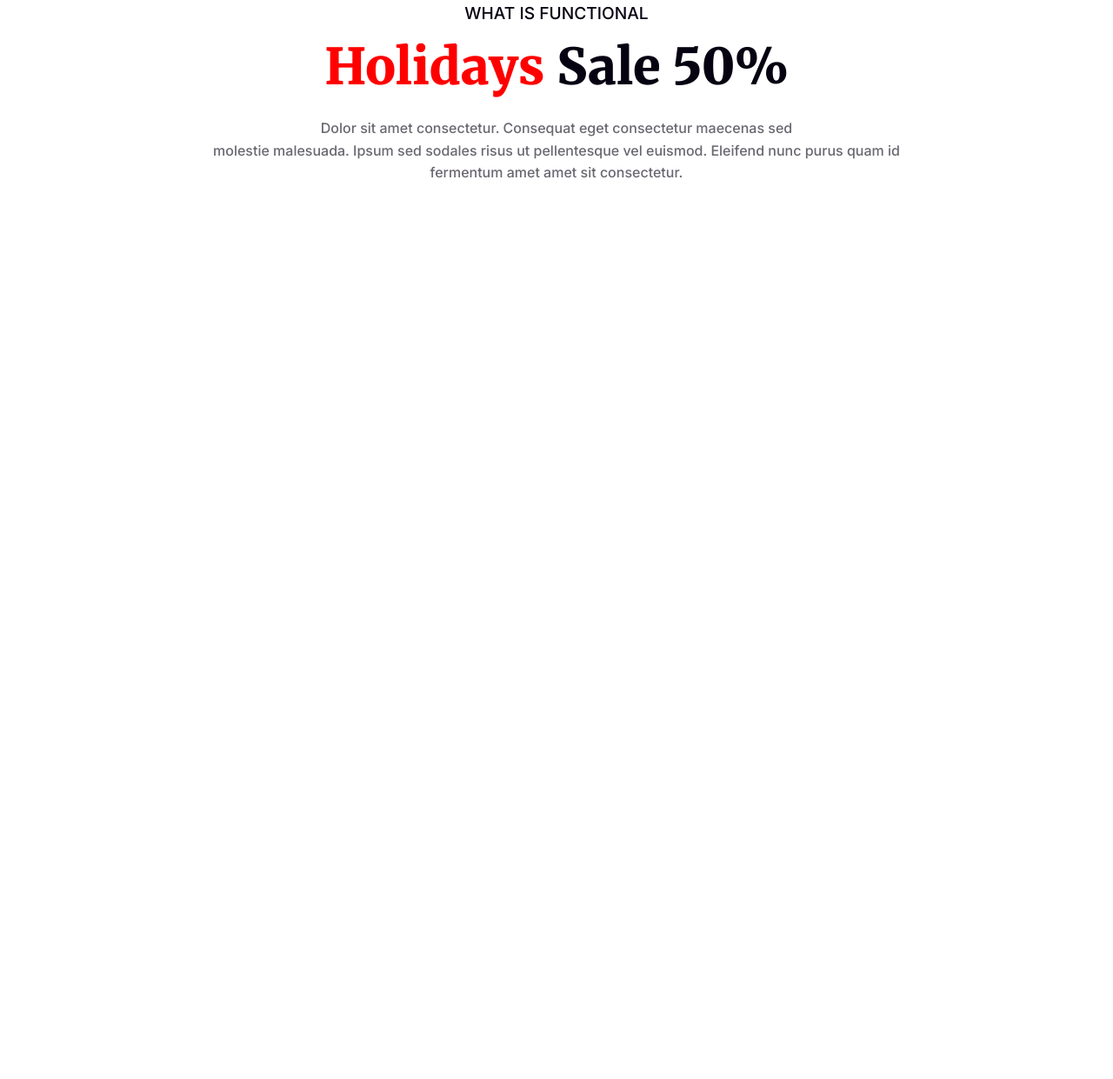
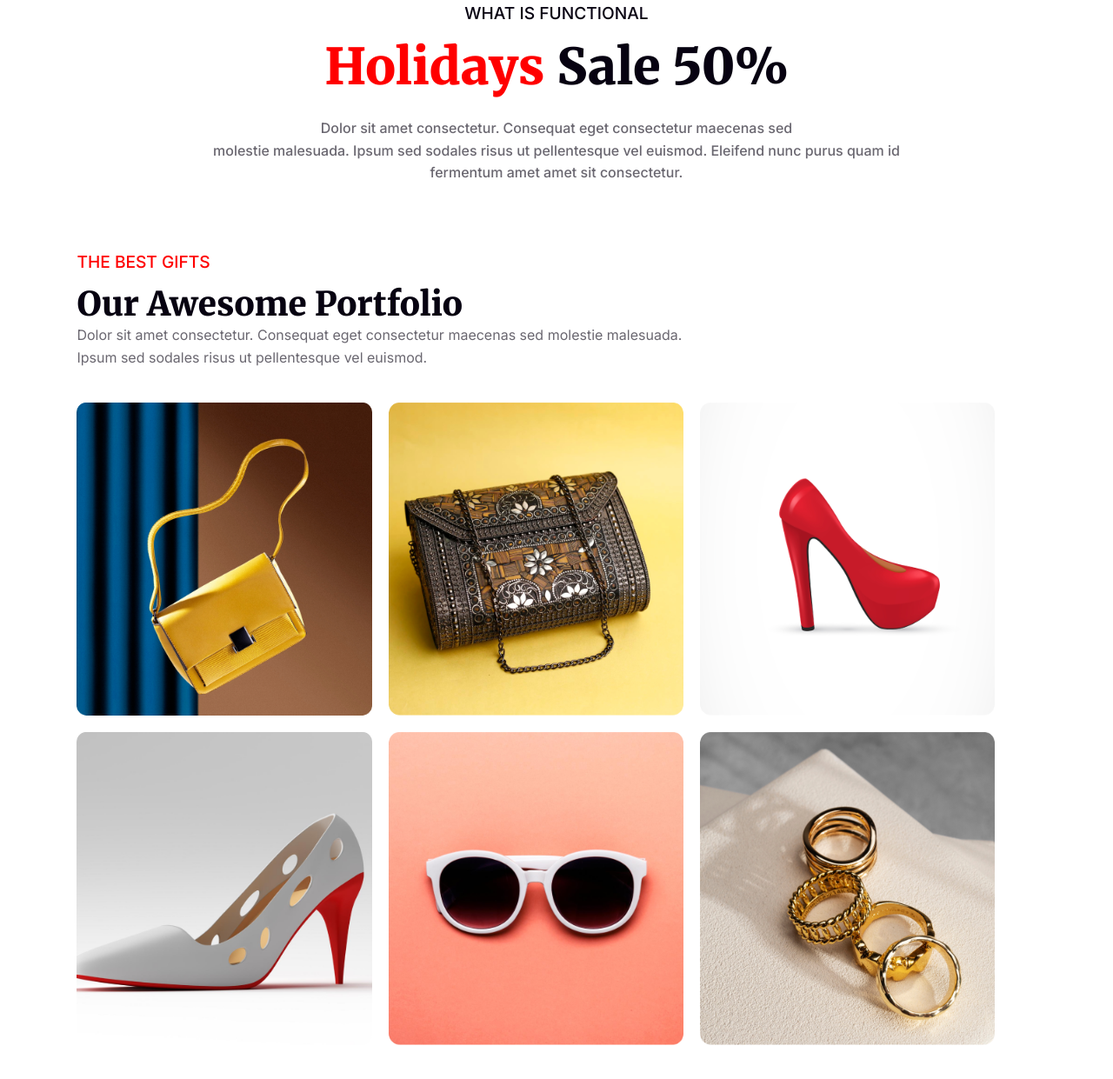
Before and after one commit to AR-Aourangazeb-Alif/b9-a1, a plain HTML site: page index.html in a window 1280 px wide. Shown: the part 3672-4913 px from the top of the page at 87% size. Before the commit the page ends 3973 px from the top, so only its background shows below. Drawn offline with Linux system fonts and the light colour scheme.

Commit message:
did the portfolio part

```diff
--- a/index.html
+++ b/index.html
@@ -128,15 +128,59 @@
                 <p>Dolor sit amet consectetur. Consequat eget consectetur      maecenas sed <br>
                 molestie malesuada. Ipsum sed sodales risus ut pellentesque vel euismod. Eleifend nunc purus quam id fermentum amet amet sit consectetur.</p>
 
-                <!-- <div id="photocontainer">
-                    <div class="gridcontainer">
-                        <img src="resources/Group 75.png" id="gift-box">
-                        <img src="resources/Group 44.png" id="fifty">
-                        <img src="resources/Rectangle 1.png" id="girl">
+            </section>
+
+
+            <section id="portfolio">
+                <div class="container-portfolio">
+                    <div class="portfolio-texts">
+                        <h2>
+                            THE BEST GIFTS
+                        </h2>
+                        <h1 class="main-heading">
+                            Our Awesome Portfolio
+                        </h1>
+                        <p>
+                            Dolor sit amet consectetur. Consequat eget consectetur maecenas sed molestie malesuada. Ipsum sed sodales risus ut pellentesque vel euismod.
+                        </p>
                     </div>
-                    <img src="resources/Rectangle 2.png" id="bottom">
-                </div> -->
+
+                    <div class="products">
+
+                        <div id="product-1">
+
+                        </div>
+
+                        <div id="product-2">
+
+                        </div>
+
+                        <div id="product-3">
+
+                        </div>
+
+                    </div>
+
+                    <div class="products">
+
+                        <div id="product-4">
+
+                        </div>
+
+                        <div id="product-5">
+
+                        </div>
+
+                        <div id="product-6">
+
+                        </div>
+
+                    </div>
+
+                </div>
             </section>
+
+
 
 
         </div>
--- a/styles/main.css
+++ b/styles/main.css
@@ -254,3 +254,84 @@ main{
     line-height: 2vw;
     width: 65%;
 }
+
+
+#content > #portfolio{
+    display: flex;
+    justify-content: center;
+    align-items: center;
+}
+
+#content > #portfolio > .container-portfolio > .portfolio-texts > h2{
+    color: #F00;
+    font-family: Inter;
+    font-size: 1.5vw;
+    font-weight: 500;
+    margin-bottom: 1vw;
+}
+.main-heading{
+    color: #070211;
+    font-family: Merriweather;
+    font-size: 3vw;
+    font-weight: 900;
+}
+
+#content > #portfolio > .container-portfolio > .portfolio-texts > p{
+    color: rgba(7, 2, 17, 0.60);
+    font-family: Inter;
+    font-size: 1.25vw;
+    font-weight: 400;
+    line-height: 2vw;
+    width: 67%;
+}
+#content > #portfolio > .container-portfolio > .portfolio-texts{
+    margin-bottom: 3vw;
+}
+
+
+#content > #portfolio > .container-portfolio > .products{
+    display: flex;
+    margin-bottom: 1.5vw;
+    gap: 1.5vw;
+}
+#content > #portfolio > .container-portfolio > .products > div{
+    width: 26.5vw;
+    height: 28.125vw;
+    border-radius: 3%;
+    transition: all 0.2s;
+}#content > #portfolio > .container-portfolio > .products > div:hover{
+    cursor: pointer;
+    transform: translate(0px, -10px);
+    box-shadow: 5px 5px 10px rgba(41, 40, 40, 0.459);
+}
+
+#product-1{
+    background-image: url('../resources/Rectangle\ 3.png');
+    background-size: cover;
+    background-position: center;
+}
+#product-2{
+    background-image: url('../resources/Rectangle\ 4.png');
+    background-size: cover;
+    background-position: center;
+}
+#product-3{
+    background-image: url('../resources/Rectangle\ 5.png');
+    background-size: cover;
+    background-position: center;
+}
+#product-4{
+    background-image: url('../resources/Rectangle\ 6.png');
+    background-size: cover;
+    background-position: center;
+}
+#product-5{
+    background-image: url('../resources/Rectangle\ 7.png');
+    background-size: cover;
+    background-position: center;
+}
+#product-6{
+    background-image: url('../resources/Rectangle\ 8.png');
+    background-size: cover;
+    background-position: center;
+}
```
